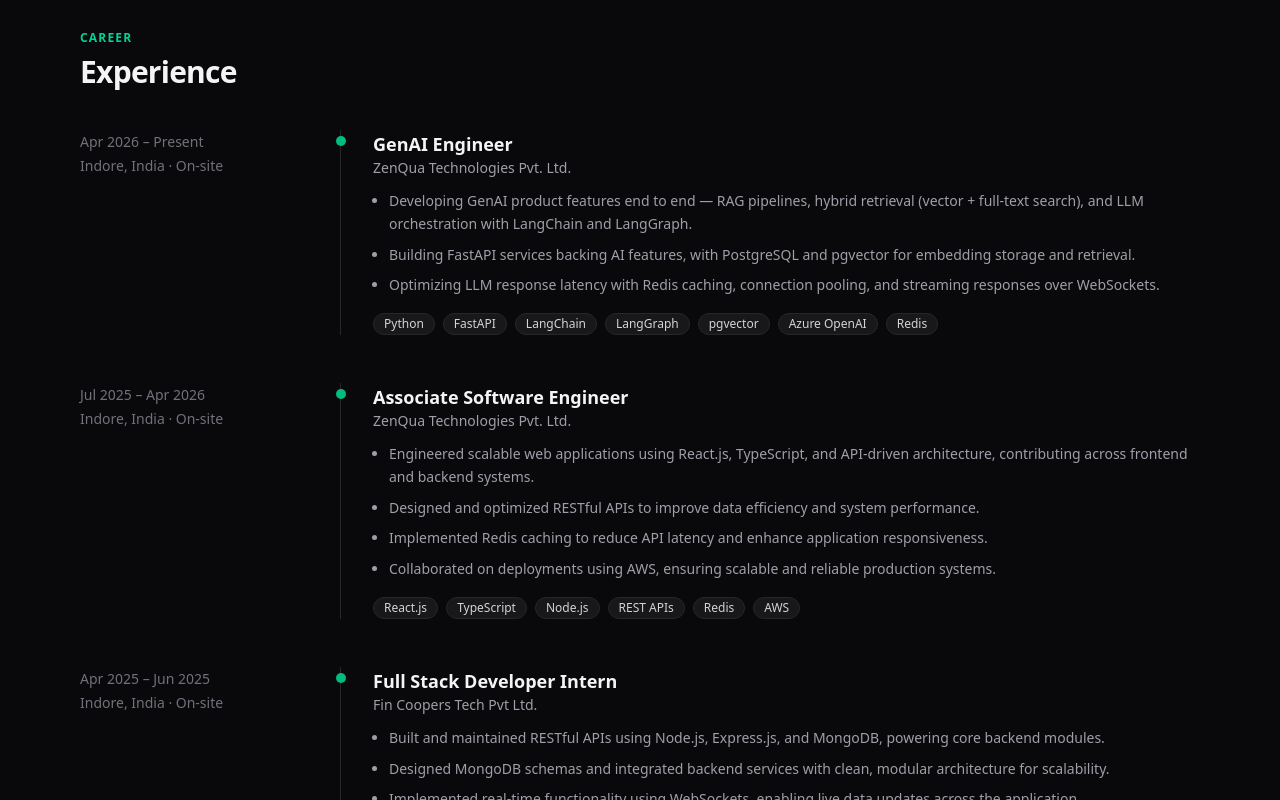
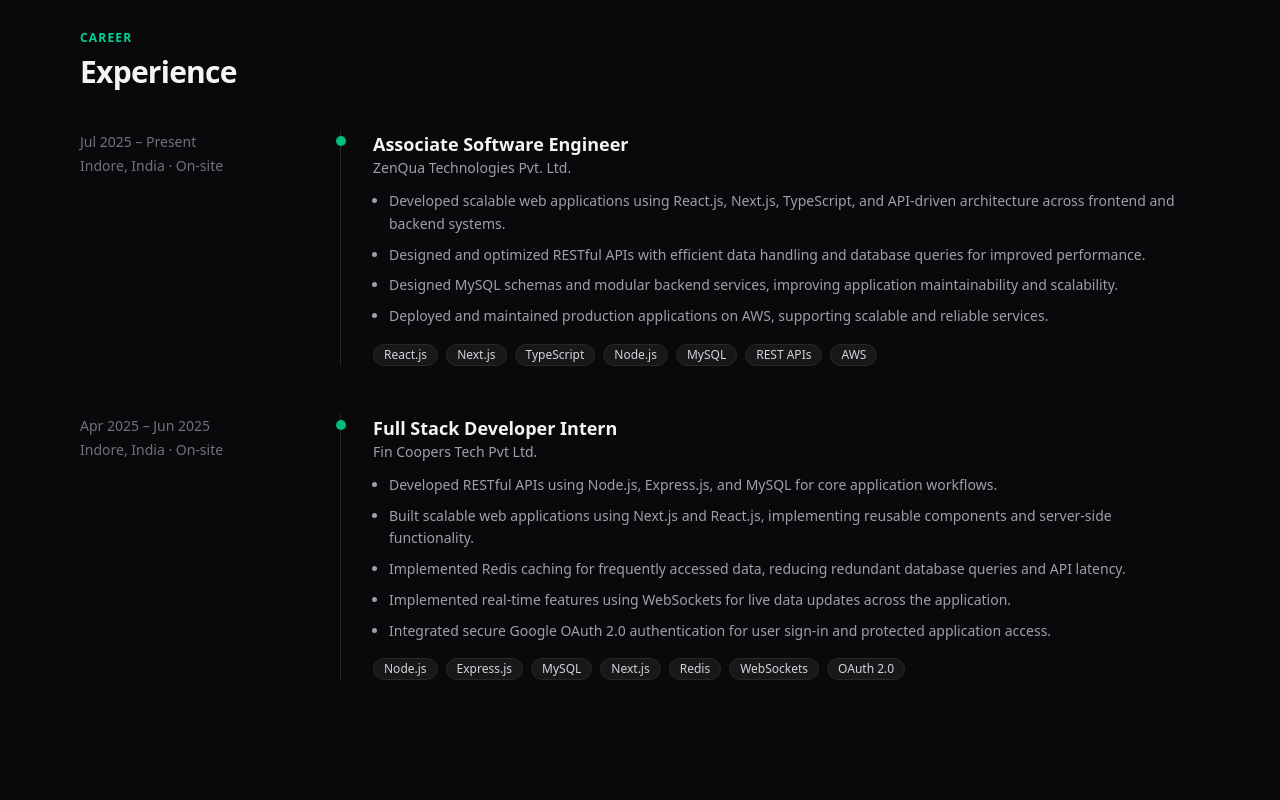
Before and after one commit to UdayMalviya11/portoflio, a React (Vite) app: page / in a window 1280 px wide. Shown: the part 640-1440 px from the top of the page. Built offline with nearby package versions, Linux system fonts and the light colour scheme; the HTML template or start-up script is replaced by a standard one.

Commit message:
update project

```diff
--- a/src/data/resume.js
+++ b/src/data/resume.js
@@ -16,28 +16,16 @@
 export const experience = [
   {
     company: "ZenQua Technologies Pvt. Ltd.",
-    role: "GenAI Engineer",
-    period: "Apr 2026 – Present",
+    role: "Associate Software Engineer",
+    period: "Jul 2025 – Present",
     location: "Indore, India · On-site",
     bullets: [
-      "Developing GenAI product features end to end — RAG pipelines, hybrid retrieval (vector + full-text search), and LLM orchestration with LangChain and LangGraph.",
-      "Building FastAPI services backing AI features, with PostgreSQL and pgvector for embedding storage and retrieval.",
-      "Optimizing LLM response latency with Redis caching, connection pooling, and streaming responses over WebSockets.",
+      "Developed scalable web applications using React.js, Next.js, TypeScript, and API-driven architecture across frontend and backend systems.",
+      "Designed and optimized RESTful APIs with efficient data handling and database queries for improved performance.",
+      "Designed MySQL schemas and modular backend services, improving application maintainability and scalability.",
+      "Deployed and maintained production applications on AWS, supporting scalable and reliable services.",
     ],
-    tech: ["Python", "FastAPI", "LangChain", "LangGraph", "pgvector", "Azure OpenAI", "Redis"],
-  },
-  {
-    company: "ZenQua Technologies Pvt. Ltd.",
-    role: "Associate Software Engineer",
-    period: "Jul 2025 – Apr 2026",
-    location: "Indore, India · On-site",
-    bullets: [
-      "Engineered scalable web applications using React.js, TypeScript, and API-driven architecture, contributing across frontend and backend systems.",
-      "Designed and optimized RESTful APIs to improve data efficiency and system performance.",
-      "Implemented Redis caching to reduce API latency and enhance application responsiveness.",
-      "Collaborated on deployments using AWS, ensuring scalable and reliable production systems.",
-    ],
-    tech: ["React.js", "TypeScript", "Node.js", "REST APIs", "Redis", "AWS"],
+    tech: ["React.js", "Next.js", "TypeScript", "Node.js", "MySQL", "REST APIs", "AWS"],
   },
   {
     company: "Fin Coopers Tech Pvt Ltd.",
@@ -45,12 +33,13 @@
     period: "Apr 2025 – Jun 2025",
     location: "Indore, India · On-site",
     bullets: [
-      "Built and maintained RESTful APIs using Node.js, Express.js, and MongoDB, powering core backend modules.",
-      "Designed MongoDB schemas and integrated backend services with clean, modular architecture for scalability.",
-      "Implemented real-time functionality using WebSockets, enabling live data updates across the application.",
-      "Implemented secure Google OAuth 2.0 authentication, enabling seamless user sign-in and protected application access.",
+      "Developed RESTful APIs using Node.js, Express.js, and MySQL for core application workflows.",
+      "Built scalable web applications using Next.js and React.js, implementing reusable components and server-side functionality.",
+      "Implemented Redis caching for frequently accessed data, reducing redundant database queries and API latency.",
+      "Implemented real-time features using WebSockets for live data updates across the application.",
+      "Integrated secure Google OAuth 2.0 authentication for user sign-in and protected application access.",
     ],
-    tech: ["Node.js", "Express.js", "MongoDB", "WebSockets", "OAuth 2.0"],
+    tech: ["Node.js", "Express.js", "MySQL", "Next.js", "Redis", "WebSockets", "OAuth 2.0"],
   },
 ];
 
@@ -72,11 +61,12 @@
     year: "2026",
     tagline: "Professional networking platform",
     bullets: [
-      "Built backend services for a networking platform supporting job postings, event management, and content publishing.",
-      "Developed REST APIs with authentication, role-based authorization, and optimized database queries for high-throughput read paths.",
-      "Handled media uploads via AWS S3 and deployed backend services to AWS for production traffic.",
+      "Built backend services for a networking platform supporting 5+ core modules including jobs, events, and content publishing.",
+      "Developed 15+ REST APIs with authentication, role-based authorization, Redis caching, and optimized MySQL queries.",
+      "Integrated AWS S3 for media storage and deployed backend services on AWS for production workloads.",
+      "Implemented language localization supporting 10+ languages for a multilingual user experience.",
     ],
-    tech: ["Node.js", "Express.js", "MongoDB", "Redis", "AWS", "React.js"],
+    tech: ["Node.js", "Express.js", "MySQL", "Redis", "AWS", "React.js"],
     links: { live: "https://www.mybridge.me/" },
   },
   {
@@ -136,11 +126,11 @@
     year: "2025",
     tagline: "Property management CRM",
     bullets: [
-      "Core CRM modules built with React.js and Node.js for property management workflows.",
-      "Real-time WebRTC audio/video calling between tenants and property owners.",
-      "Google Maps integration for location-based property visualization and management.",
+      "Built 5+ CRM modules using React.js and Node.js for property management and tenant workflows.",
+      "Implemented centralized state management using Redux, improving data flow and state consistency across CRM modules.",
+      "Designed and integrated MongoDB database schemas and queries for managing property, tenant, and workflow data.",
     ],
-    tech: ["React.js", "Express.js", "Node.js", "MongoDB"],
+    tech: ["React.js", "Node.js", "Express.js", "MongoDB", "Redux"],
     links: { live: "http://crm.royalyorkpropertymanagement.ca/" },
   },
 ];
@@ -149,13 +139,13 @@
   { label: "Languages", items: ["C++", "JavaScript", "TypeScript", "Python"] },
   {
     label: "Frontend",
-    items: ["React.js", "Next.js", "SSR", "State Management", "Socket.IO", "shadcn/ui", "Web Performance"],
+    items: ["React.js", "Next.js", "Redux", "SSR", "State Management", "Socket.IO", "shadcn/ui", "Web Performance"],
   },
   {
     label: "Backend",
     items: ["Node.js", "Express.js", "FastAPI", "Django", "REST APIs", "GraphQL", "Event-Driven Architecture"],
   },
-  { label: "Databases & Caching", items: ["PostgreSQL", "MongoDB", "Redis", "pgvector"] },
+  { label: "Databases & Caching", items: ["MySQL", "PostgreSQL", "MongoDB", "Redis", "pgvector"] },
   {
     label: "AI / GenAI",
     items: ["LangChain", "LangGraph", "RAG", "Prompt Engineering", "Knowledge Base Design"],
```
